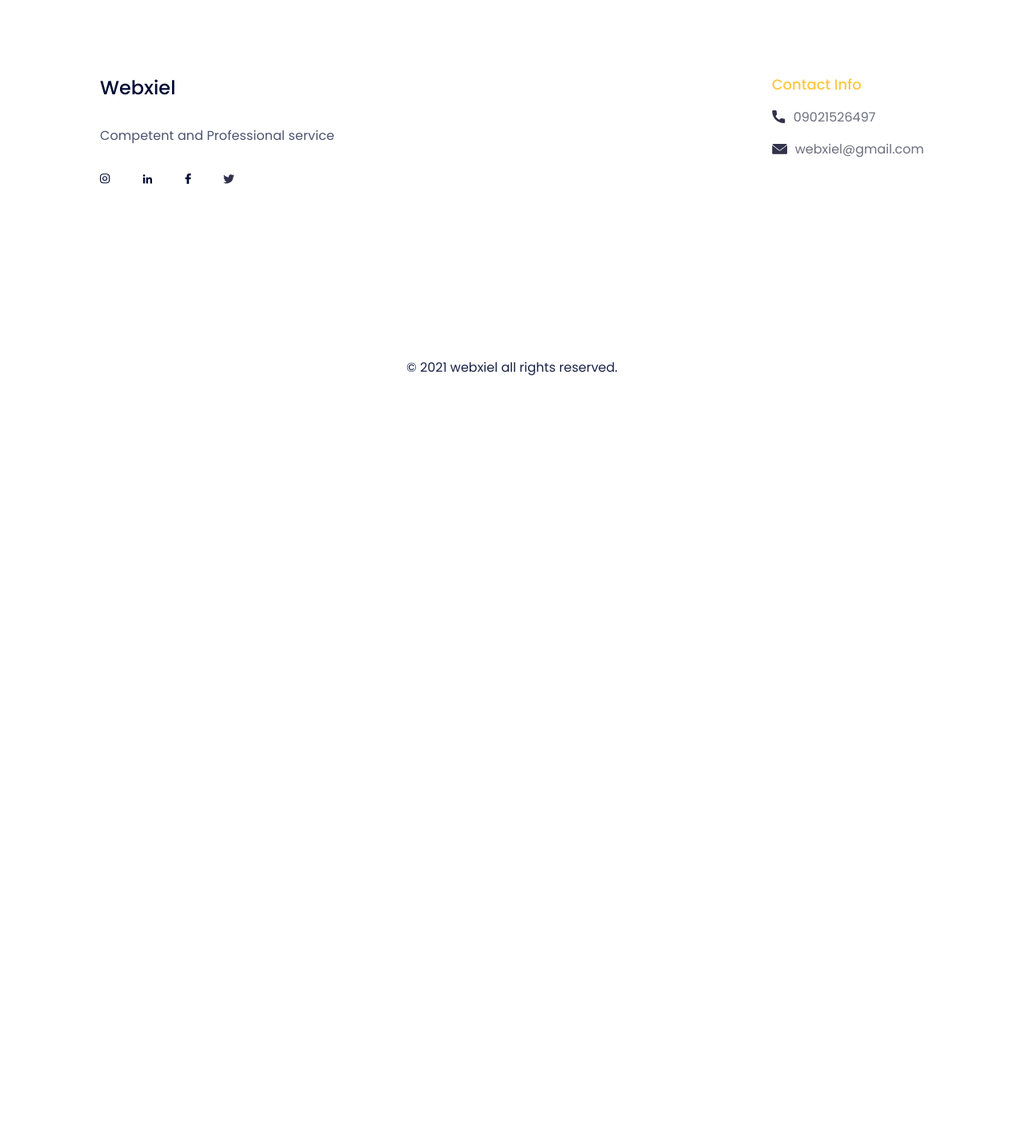
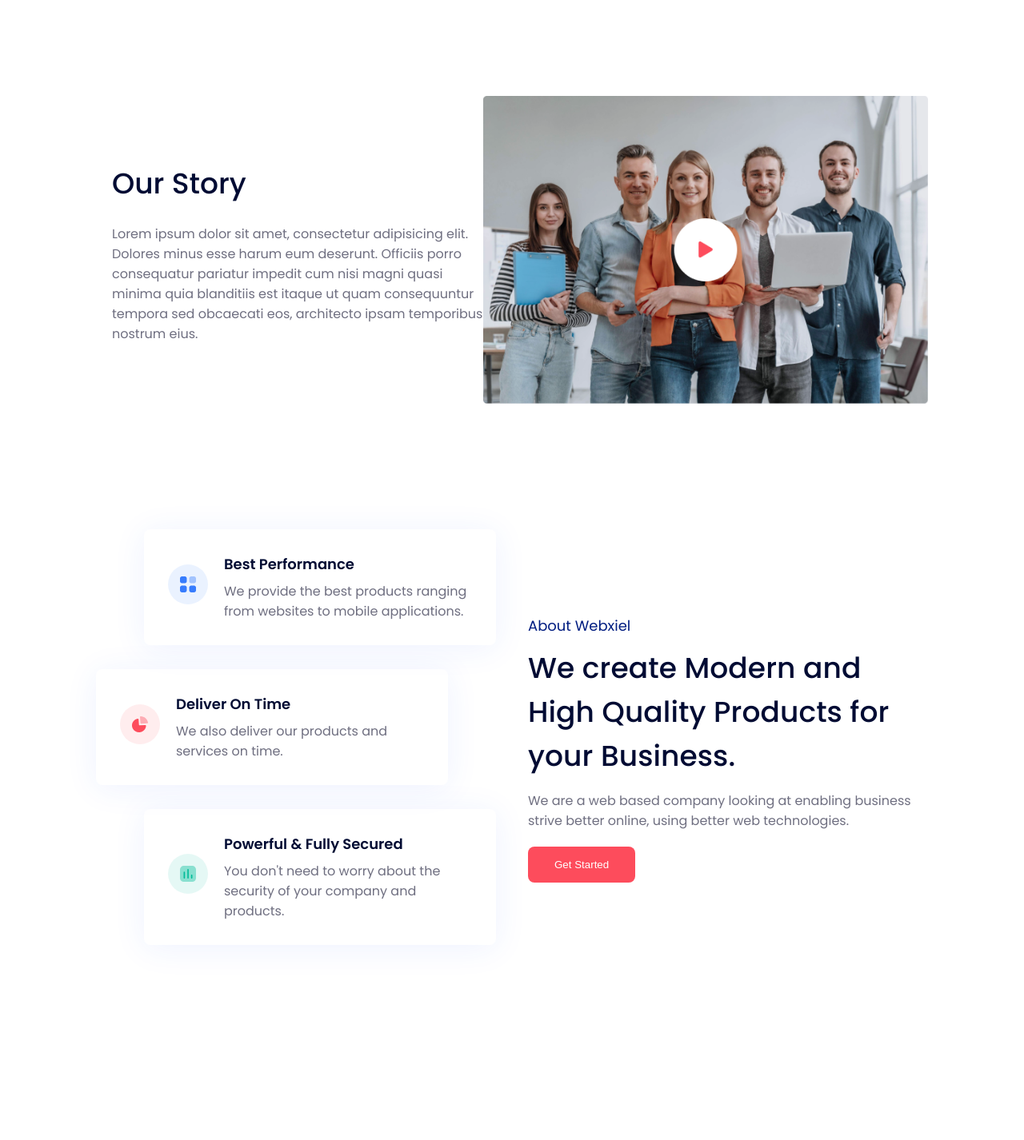
Before and after one commit to webxiel/webxiel_landing_page, a React (Create React App) app: page /about-us in a window 1280 px wide. Shown: the part 500-1926 px from the top of the page at 80% size. Before the commit the page ends 982 px from the top, so only its background shows below. Built offline with nearby package versions, Linux system fonts and the light colour scheme.

Commit message:
feat: implement about-us page

```diff
--- /dev/null
+++ b/src/pages/about-us/AboutUs.scss
@@ -0,0 +1,121 @@
+$w700px: 700px;
+$w1000px: 1000px;
+
+.about-us{
+  &__story {
+    padding: 120px 120px 50px;
+    width: 100vw;
+
+    &__container{
+        display: flex;
+        // flex-wrap: wrap;
+        width: 100%;
+        justify-content: space-between;
+        align-items: center;
+
+        &__content {
+          min-width: 43%;
+          max-width: 464px;
+          min-width: 330px;
+          margin-left: 20px;
+          text-align: left;
+
+          &__header{
+            .title{
+              font-size: 36px;
+              font-weight: 500;
+              margin-bottom: 23px;
+              text-transform: capitalize;
+              color: #000b33;
+            }
+          }
+          &__text{
+            color: #32324B;
+            opacity: 0.7;
+          }
+        }
+
+        &__image {
+          min-width: 50%;
+          // max-width: 50%;
+          position: relative;
+
+          svg{
+            position: absolute;
+            z-index: 0;
+            display: none;
+          }
+          img{
+            width: 100%;
+          }
+        }
+      }
+
+    }
+  .about-webxiel{
+    padding: 100px 120px;
+  }
+  &__partners{
+    max-width: 100vw;
+    padding: 30px 90px;
+
+    svg{
+      width: 100%;
+    }
+  }
+}
+
+@media only screen and (max-width: $w1000px) {
+  .about-us{
+    &__story {
+        padding: 120px 120px 50px;
+        width: 100vw;
+
+        &__container {
+          flex-direction: column;
+          align-items: center;
+          text-align: center ;
+          row-gap: 50px;
+
+          &__content{
+            text-align: center;
+            margin-left: 0;
+          }
+        }
+    }
+  }
+}
+
+@media only screen and (max-width: $w700px) {
+  .about-us{
+    &__story{
+      padding: 60px 20px;
+
+      &__container{
+        max-width: 520px;
+        margin: 0  auto;
+
+        &__content {
+
+            &__header {
+              .title {
+                font-size: 24px;
+              }
+            }
+
+            &__text {
+              font-size: 12px;
+            }
+          }
+      }
+    }
+    .about-webxiel{
+      padding: 50px 10px;
+      max-width: 440px;
+      margin: 0 auto;
+    }
+    &__partners{
+      padding: 20px 10px;
+    }
+  }
+}
--- a/src/pages/about-us/AboutUs.tsx
+++ b/src/pages/about-us/AboutUs.tsx
@@ -1,6 +1,11 @@
-import React from 'react'
+import "./AboutUs.scss"
 import Footer from '../../components/footer/Footer';
 import Header from '../../components/header/Header'
+import AboutWebxiel from './components/AboutWebxiel';
+import ourStory from '../../assets/images/our-story.png'
+import OurTeam from "./components/OurTeam";
+import { ReactComponent as Partners } from '../../assets/images/partners.svg'
+import { ReactComponent as Dots } from '../../assets/images/dots.svg'
 
 const AboutUs = () => {
   const text = "We are a web based company looking at enabling business strive better online, using better web technologies";
@@ -8,7 +13,30 @@ const AboutUs = () => {
     <>
       <Header title='about us' text={text}/>
       <main className="about-us">
+        <section className="about-us__story">
+          <div className="about-us__story__container">
+            <article className="about-us__story__container__content">
+              <header className="about-us__story__container__content__header">
+                <h2 className="title">
+                  our story
+                </h2>
+              </header>
+              <p className="about-us__story__container__content__text">
+                Lorem ipsum dolor sit amet, consectetur adipisicing elit. Dolores minus esse harum eum deserunt. Officiis porro consequatur pariatur impedit cum nisi magni quasi minima quia blanditiis est itaque ut quam consequuntur tempora sed obcaecati eos, architecto ipsam temporibus nostrum eius.
+              </p>
+            </article>
 
+            <picture className="about-us__story__container__image">
+              <Dots />
+              <img src={ourStory} alt="webxiel staff" />
+            </picture>
+          </div>
+        </section>
+        <AboutWebxiel />
+        <OurTeam />
+        <section className="about-us__partners">
+          <Partners />
+        </section>
       </main>
       <Footer />
     </>
```
Also changed, not shown: src/assets/images/dots.svg (added), src/assets/images/partners.svg (added).
